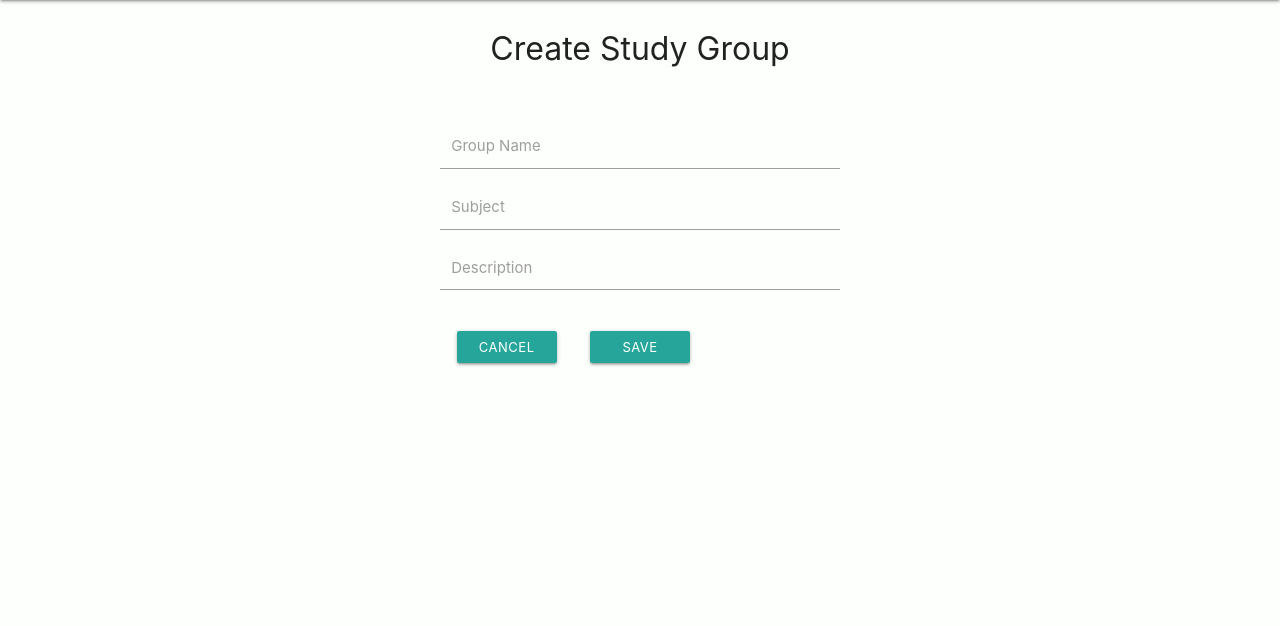
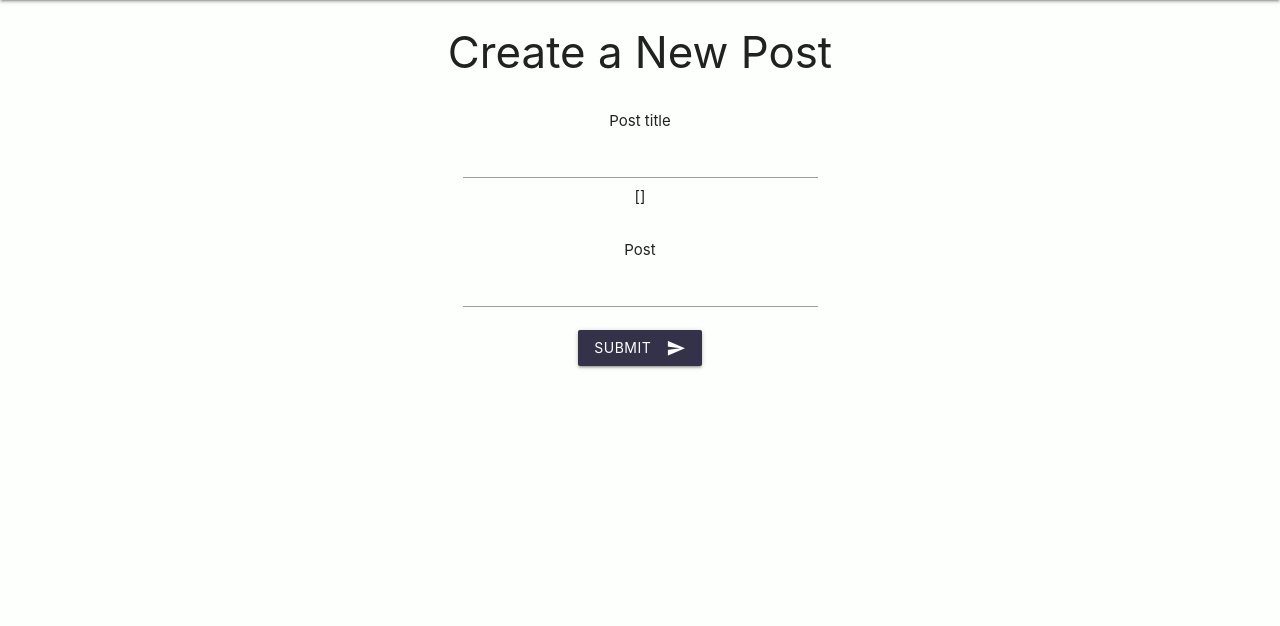
Before and after one commit to kiaragil/unitea, a Django app: template study_site/templates/testCreateStudyPost.html in a window 1280 px wide. Shown: the part 64-690 px from the top of the page. Run offline with Django 3.2, Linux system fonts and the light colour scheme; the template is opened without the code that fills it, so the values that code supplies are empty, except form fields; tables that the repository leaves empty hold one stand-in row (values such as "Sample post"); form fields are guessed from the names that the template uses.

Commit message:
createStudyGroupPost styled

```diff
--- a/study_site/study_app/views.py
+++ b/study_site/study_app/views.py
@@ -806,7 +806,9 @@ def testEditStudyGroup(request):
 
 
 def testCreateStudyPost(request):
-    return render(request, 'testCreateStudyPost.html')
+    context = {}
+    context['form'] = StudyGroupPostForm()
+    return render(request, "testCreateStudyPost.html", context)
 
 
 def testCreateMainPost(request):
--- a/study_site/templates/testCreateStudyPost.html
+++ b/study_site/templates/testCreateStudyPost.html
@@ -1,32 +1,24 @@
 {% extends 'layouts/base.html' %} {% block content %}
-{% load static %}
-{% block styles %}
-<link rel="stylesheet" href="{% static 'css/editStudyGroup.css' %}">
-{% endblock %}
-
-<div class="editSGP-wrapper">
-    <div class="editSGP-content">
-        <div class="editSGP-title"> Create Study Group</div>
-        <form class="col s12">
-            <div class="input-field col s12" id="editSGP-text">
-                <input id="title" type="text">
-                <label for="title">Group Name</label>
-            </div>
-            <div class="input-field col s12" id="editSGP-text">
-                <input id="subject" type="text">
-                <label for="subject">Subject</label>
-            </div>
-            <div class="input-field col s12" id="editSGP-text">
-                <textarea id="description" class="materialize-textarea"></textarea>
-                <label for="description">Description</label>
-            </div>
-        </form>
-
-        <div class="editSGP-buttons">
-            <a href="createMainPost.html" class="waves-effect waves-light btn-small" id="editSGP-button">Cancel</a>
-            <a href="createMainPost.html" class="waves-effect waves-light btn-small" id="editSGP-button">Save</a>
+    <h3>Create a New Post</h3>
+    <div class="contact-box">
+        <div class="row">
+            <form method="POST" class="col s12" enctype="multipart/form-data" action="execcreatestudygrouppost">
+                {% csrf_token %}
+                    <div class="input-field col s12" id="editSGP-text">
+                        <th>{{ form.postTitle.label }}</th>
+                        <td>{{ form.postTitle }}</td>
+                        <td>{{ form.postTitle.errors }}</td>
+                    </div>
+                    <div class="input-field col s12" id="editSGP-text">
+                        <th>{{ form.post.label }}</th>
+                        <td>{{ form.post }}</td>
+                        <td>{{ form.post.error }}</td>
+                    </div>
+                            <button class="btn waves-effect waves-light" type="submit" name="action">Submit
+                                <i class="material-icons right">send</i>
+                            </button>
+            </form>
         </div>
     </div>
-</div>
 
 {% endblock %}
```
Also changed, not shown: study_site/templates/createStudyGroupPost.html (+4 -11 lines).
